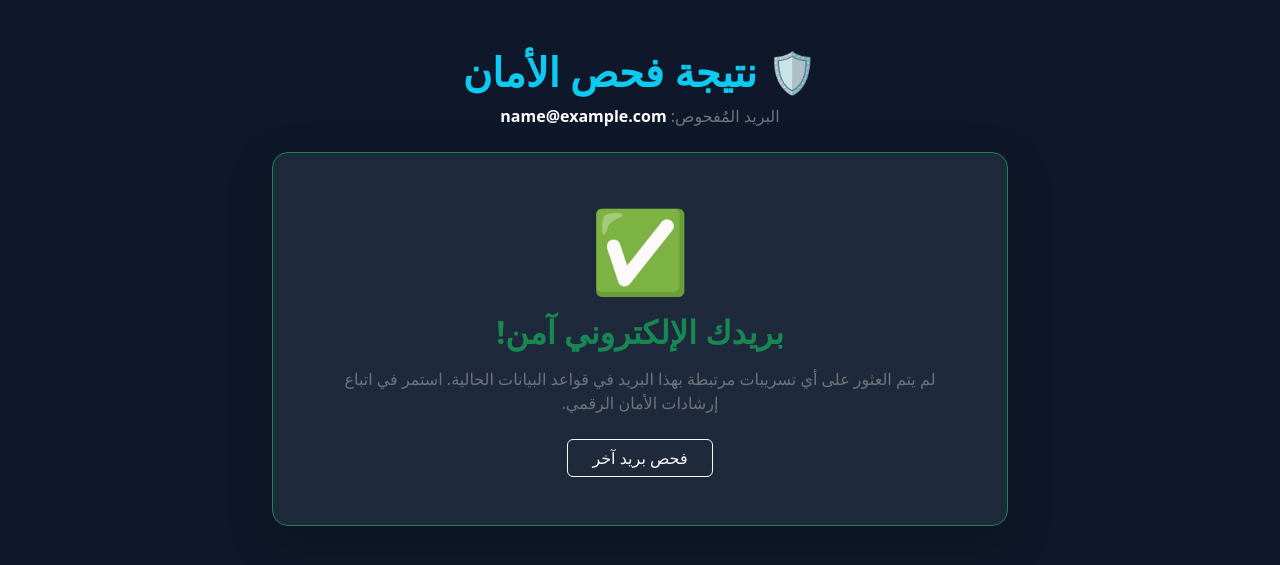
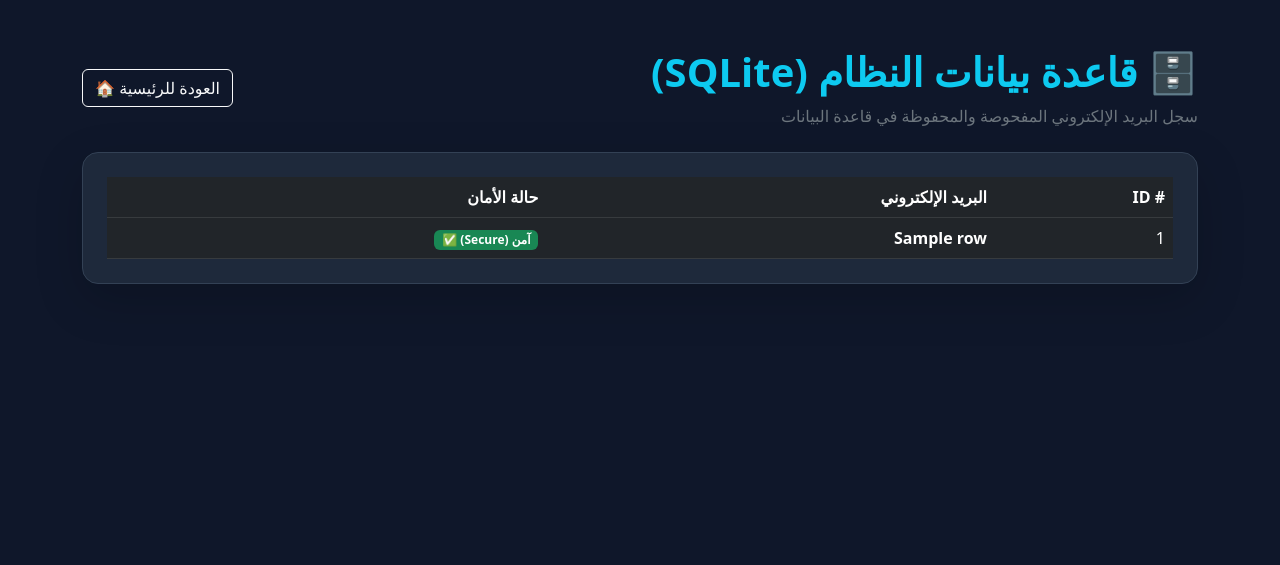
Before and after one commit to Abdulhakimatti/devguardians-leak-checker, a Flask app: template templates/result.html in a window 1280 px wide. Shown: the top 565 px of the page. Run offline with Flask 3, Linux system fonts and the light colour scheme; the template is opened without the code that fills it: most values are stand-ins (such as "Sample title", 1, 10 or a date in 2020).

Commit message:
Add SQLite database integration and records dashboard for DevGuardians

```diff
--- a/app.py
+++ b/app.py
@@ -1,6 +1,33 @@
+
 from flask import Flask, render_template, request
+import sqlite3
 
 app = Flask(__name__)
+
+def init_db():
+    conn = sqlite3.connect('database.db')
+    cursor = conn.cursor()
+    cursor.execute('''
+        CREATE TABLE IF NOT EXISTS leaks (
+            id INTEGER PRIMARY KEY AUTOINCREMENT,
+            email TEXT UNIQUE NOT NULL,
+            is_leaked INTEGER NOT NULL
+        )
+    ''')
+    sample_data = [
+        ("admin@devguardians.com", 1),
+        ("test.leak@example.com", 1),
+        ("mnmapex@gmail.com", 0)
+    ]
+    for email, is_leaked in sample_data:
+        try:
+            cursor.execute("INSERT INTO leaks (email, is_leaked) VALUES (?, ?)", (email, is_leaked))
+        except sqlite3.IntegrityError:
+            pass
+    conn.commit()
+    conn.close()
+
+init_db()
 
 @app.route('/')
 def home():
@@ -8,13 +35,33 @@ def home():
 
 @app.route('/check', methods=['POST'])
 def check_email():
-    email = request.form.get('email')
+    email = request.form.get('email').strip().lower()
 
-    # محاكاة لفحص البريد (يمكننا لاحقاً ربطها بقاعدة بيانات أو API حقيقي)
-    # للأغراض التجريبية: سنعتبر إيميلات معينة أو نفترض النتيجة
-    is_leaked = "test" in email.lower() or "admin" in email.lower()
+    conn = sqlite3.connect('database.db')
+    cursor = conn.cursor()
 
+    cursor.execute("SELECT is_leaked FROM leaks WHERE email = ?", (email,))
+    row = cursor.fetchone()
+
+    if row:
+        is_leaked = bool(row[0])
+    else:
+        is_leaked = "test" in email or "admin" in email
+        cursor.execute("INSERT INTO leaks (email, is_leaked) VALUES (?, ?)", (email, int(is_leaked)))
+        conn.commit()
+
+    conn.close()
     return render_template('result.html', email=email, is_leaked=is_leaked)
+
+# مسار جديد لعرض قاعدة البيانات للجنة المناقشة
+@app.route('/records')
+def view_records():
+    conn = sqlite3.connect('database.db')
+    cursor = conn.cursor()
+    cursor.execute("SELECT id, email, is_leaked FROM leaks")
+    records = cursor.fetchall()
+    conn.close()
+    return render_template('records.html', records=records)
 
 if __name__ == '__main__':
     app.run(debug=True)
--- a/templates/index.html
+++ b/templates/index.html
@@ -53,6 +53,9 @@
                 </div>
             </div>
         </div>
+             <div class="text-center mt-4">
+          <a href="/records" class="text-info text-decoration-none">📋 عرض سجلات قاعدة البيانات (خاص بلجنة المناقشة)</a>
+       </div>
     </div>
 </body>
 </html>
--- a/templates/result.html
+++ b/templates/result.html
@@ -3,37 +3,49 @@
 <head>
     <meta charset="UTF-8">
     <meta name="viewport" content="width=device-width, initial-scale=1.0">
-    <title>DevGuardians | نتيجة الفحص</title>
+    <title>DevGuardians | سجل قاعدة البيانات</title>
     <link href="https://cdn.jsdelivr.net/npm/bootstrap@5.3.0/dist/css/bootstrap.rtl.min.css" rel="stylesheet">
     <style>
         body { background-color: #0f172a; color: #f8fafc; font-family: system-ui, sans-serif; }
-        .result-card { background: #1e293b; border: 1px solid #334155; border-radius: 16px; }
+        .table-card { background: #1e293b; border: 1px solid #334155; border-radius: 16px; }
     </style>
 </head>
 <body>
     <div class="container py-5">
-        <div class="text-center mb-4">
-            <h1 class="fw-bold text-info">🛡️ نتيجة فحص الأمان</h1>
-            <p class="text-secondary">البريد المُفحوص: <span class="text-white fw-bold">{{ email }}</span></p>
+        <div class="d-flex justify-content-between align-items-center mb-4">
+            <div>
+                <h1 class="fw-bold text-info">🗄️ قاعدة بيانات النظام (SQLite)</h1>
+                <p class="text-secondary mb-0">سجل البريد الإلكتروني المفحوصة والمحفوظة في قاعدة البيانات</p>
+            </div>
+            <a href="/" class="btn btn-outline-light">العودة للرئيسية 🏠</a>
         </div>
 
-        <div class="row justify-content-center">
-            <div class="col-md-8">
-                {% if is_leaked %}
-                <div class="result-card p-4 p-md-5 border-danger shadow-lg text-center">
-                    <div class="display-1 mb-3">⚠️</div>
-                    <h2 class="text-danger fw-bold mb-3">تنبيه: تم العثور على تسريبات!</h2>
-                    <p class="text-secondary mb-4">هذا البريد الإلكتروني ظهر في بعض قواعد بيانات التسريبات السابقة. ننصحك بتغيير كلمة المرور فوراً وتفعيل التحقق الثنائي.</p>
-                    <a href="/" class="btn btn-outline-light px-4">فحص بريد آخر</a>
-                </div>
-                {% else %}
-                <div class="result-card p-4 p-md-5 border-success shadow-lg text-center">
-                    <div class="display-1 mb-3">✅</div>
-                    <h2 class="text-success fw-bold mb-3">بريدك الإلكتروني آمن!</h2>
-                    <p class="text-secondary mb-4">لم يتم العثور على أي تسريبات مرتبطة بهذا البريد في قواعد البيانات الحالية. استمر في اتباع إرشادات الأمان الرقمي.</p>
-                    <a href="/" class="btn btn-outline-light px-4">فحص بريد آخر</a>
-                </div>
-                {% endif %}
+        <div class="table-card p-4 shadow-lg">
+            <div class="table-responsive">
+                <table class="table table-dark table-hover align-middle mb-0">
+                    <thead>
+                        <tr>
+                            <th># ID</th>
+                            <th>البريد الإلكتروني</th>
+                            <th>حالة الأمان</th>
+                        </tr>
+                    </thead>
+                    <tbody>
+                        {% for row in records %}
+                        <tr>
+                            <td>{{ row[0] }}</td>
+                            <td class="fw-bold">{{ row[1] }}</td>
+                            <td>
+                                {% if row[2] == 1 %}
+                                    <span class="badge bg-danger">مسرب (Leaked) ⚠️</span>
+                                {% else %}
+                                    <span class="badge bg-success">آمن (Secure) ✅</span>
+                                {% endif %}
+                            </td>
+                        </tr>
+                        {% endfor %}
+                    </tbody>
+                </table>
             </div>
         </div>
     </div>
```
Also changed, not shown: database.db (added).
